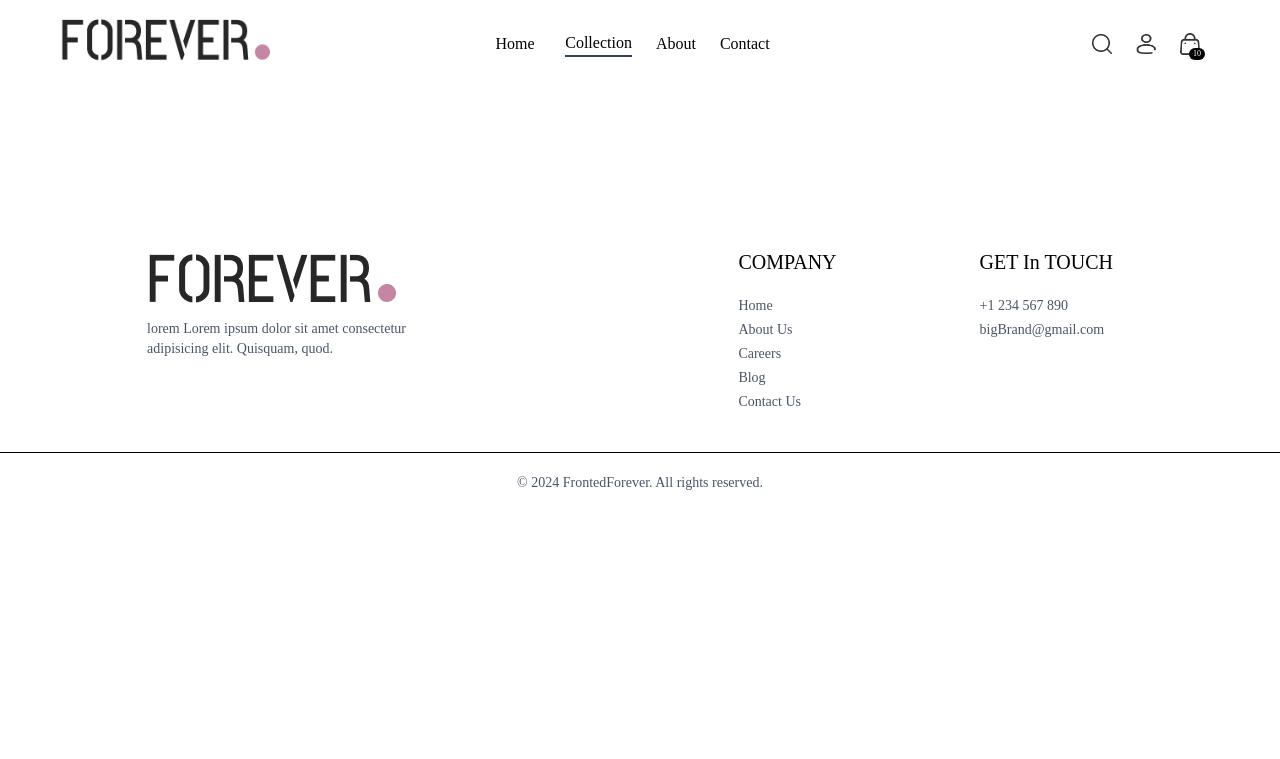
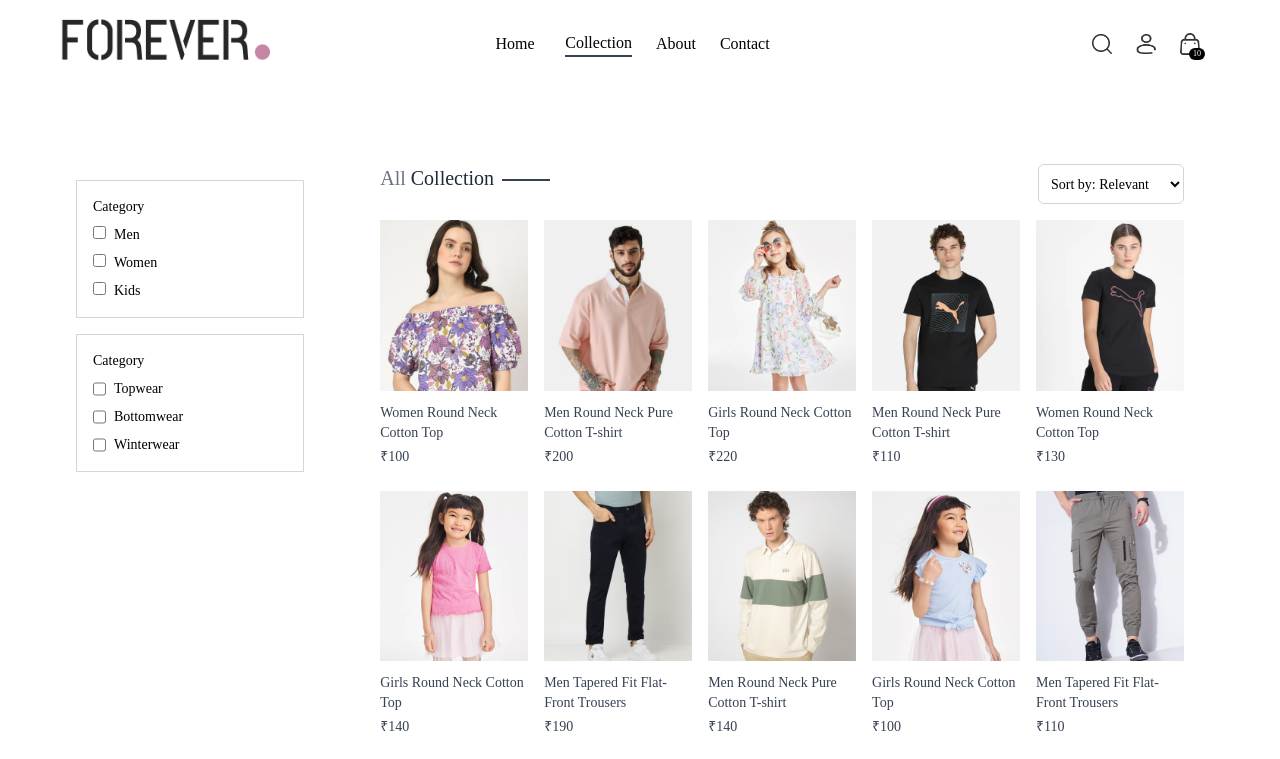
Before and after one commit to er-pankaj-79/Forever, a React (Vite) app in the folder FrontedForever/: page /collection in a window 1280 px wide. Shown: the top 759 px of the page. Built offline with nearby package versions, Linux system fonts and the light colour scheme.

Commit message:
Collection Page Done

```diff
--- a/FrontedForever/src/pages/Collection.jsx
+++ b/FrontedForever/src/pages/Collection.jsx
@@ -1,9 +1,153 @@
-import React from 'react'
+import React, {useContext, useEffect, useState } from 'react';
+import Titles from '../components/Titles';
+import ProductItems from '../components/ProductItems';
+import { ShopContext } from '../context/ShopContext';
 
-const collection = () => {
+const Collection = () => {
+  const { products } = useContext(ShopContext);
+  const [showFilters, setShowFilters] = useState(false);
+  const [filteredProducts, setFilteredProducts] = useState([]);
+
+  const [Category, setCategory] = useState([]);
+  const [Subcategory, setSubcategory] = useState([]);
+
+  // This function updates the category state to include or exclude the selected category
+  const toggleCategory = (e) => {
+    if(Category.includes(e.target.value)) {
+      setCategory( prev =>prev.filter(item => item !== e.target.value));
+    } else {
+      setCategory([...Category, e.target.value]);
+    }
+  };
+
+  const toggleSubcategory = (e) => {
+    if(Subcategory.includes(e.target.value)) {
+      setSubcategory( prev =>prev.filter(item => item !== e.target.value));
+    } else {
+      setSubcategory([...Subcategory, e.target.value]);
+    }
+  };
+
+
+  // Already mounted in ApplyFilters function, so this useEffect is not needed
+  // useEffect(() => {
+  //   // Initialize filtered products with all products on component mount
+  //   setFilteredProducts(products);
+  // }, [products]);
+
+
+  const ApplyFilters = () => {
+    let ProductsCopy = products.slice();
+    if(Category.length > 0) {
+      ProductsCopy = ProductsCopy.filter( item => Category.includes(item.category));
+    }
+
+    if(Subcategory.length > 0) {
+      ProductsCopy = ProductsCopy.filter( item => Subcategory.includes(item.subCategory));
+    }
+
+    setFilteredProducts(ProductsCopy);
+  }
+  const sortProducts = (e) =>{ // Price -> low to high || high to low
+
+    let ProductsCopy = filteredProducts.slice();
+
+    switch (e.target.value) {
+      case 'low-to-high':
+        setFilteredProducts(ProductsCopy.sort((a, b) => a.price - b.price));
+        break;
+      case 'high-to-low':
+        setFilteredProducts(ProductsCopy.sort((a, b) => b.price - a.price));
+        break;
+      default:
+        setFilteredProducts(ProductsCopy); // Default case, no sorting
+    }
+  }
+
+
+useEffect(() => {
+  ApplyFilters();
+}, [Category, Subcategory, products]);
+
   return (
-    <div></div>
-  )
-}
+    <div className="flex flex-col text-xl gap-4 p-4 sm:flex-row">
 
-export default collection
+      {/* Left Column Filter section */}
+      <div className="ml-15 mt-15 flex flex-col">
+
+        {/* Filter toggle button - visible only on small screens */}
+        <p
+          className="cursor-pointer hover:text-gray-800 hover:border border-gray-400 rounded text-xl sm:hidden"
+          onClick={() => setShowFilters(!showFilters)}
+        >
+          Filters
+        </p>
+
+        {/* Filters container */}
+        <div className={`${showFilters ? 'block' : 'hidden'} sm:block flex flex-col gap-2`}>
+
+          {/* Category */}
+          <div className="flex flex-col gap-2 border border-gray-300 p-4 pr-30 pb-4 mb-4 mt-4 text-sm">
+            <p>Category</p>
+            <div className="flex flex-col gap-2">
+              <label className="cursor-pointer">
+                <input type="checkbox" className="mr-2" value="Men" onChange={toggleCategory}/>
+                Men
+              </label>
+              <label className="cursor-pointer">
+                <input type="checkbox" className="mr-2" value="Women" onChange={toggleCategory}/>
+                Women
+              </label>
+              <label className="cursor-pointer">
+                <input type="checkbox" className="mr-2" value="Kids" onChange={toggleCategory}/>
+                Kids
+              </label>
+            </div>
+          </div>
+
+          {/* Subcategory */}
+          <div className="flex flex-col gap-2 border border-gray-300 p-4 pr-30 pb-4 mb-4 mt-4 text-sm">
+            <p>Category</p>
+            <div className="flex flex-col gap-2">
+              <label className="cursor-pointer flex flex-row">
+                <input type="checkbox" className="mr-2" value="Topwear" onChange={toggleSubcategory}/>
+                Topwear
+              </label>
+              <label className="cursor-pointer flex flex-row">
+                <input type="checkbox" className="mr-2" value="Bottomwear" onChange={toggleSubcategory}/>
+                Bottomwear
+              </label>
+              <label className="cursor-pointer flex flex-row">
+                <input type="checkbox" className="mr-2" value="Winterwear" onChange={toggleSubcategory}/>
+                Winterwear
+              </label>
+            </div>
+          </div>
+        </div>
+      </div>
+
+      {/* Right Column - Collection and all products */}
+      <div className="flex flex-col mr-20 ml-15 w-full">
+
+        {/* Title and Sort By Section */}
+        <div className="flex flex-row gap-4 mb-4 mt-15 w-full justify-between">
+          <Titles tex1="All" text2="Collection" />
+          <select onChange={sortProducts} name="Sort by: Relevant" className="border border-gray-300 p-2 rounded-md text-sm hover:cursor-pointer">
+            <option value="relevant" className= "hover:cursor-pointer" >Sort by: Relevant</option>
+            <option value="low-to-high" className="hover:cursor-pointer">Price: Low to High</option>
+            <option value="high-to-low" className="hover:cursor-pointer">Price: High to Low</option>
+          </select>
+        </div>
+
+        {/* Collection Products */}
+        <div className="grid grid-cols-2 sm:grid-cols-3 md:grid-cols-4 lg:grid-cols-5 gap-4 gap-y-6">
+          {filteredProducts.map((item, index) => (
+            <ProductItems key={index} name={item.name} id={item._id} price={item.price} image={item.image} />
+          ))}
+        </div>
+      </div>
+    </div>
+  );
+};
+
+export default Collection;
```
Also changed, not shown: FrontedForever/src/components/LatestCollections.jsx (line endings or trailing spaces).
